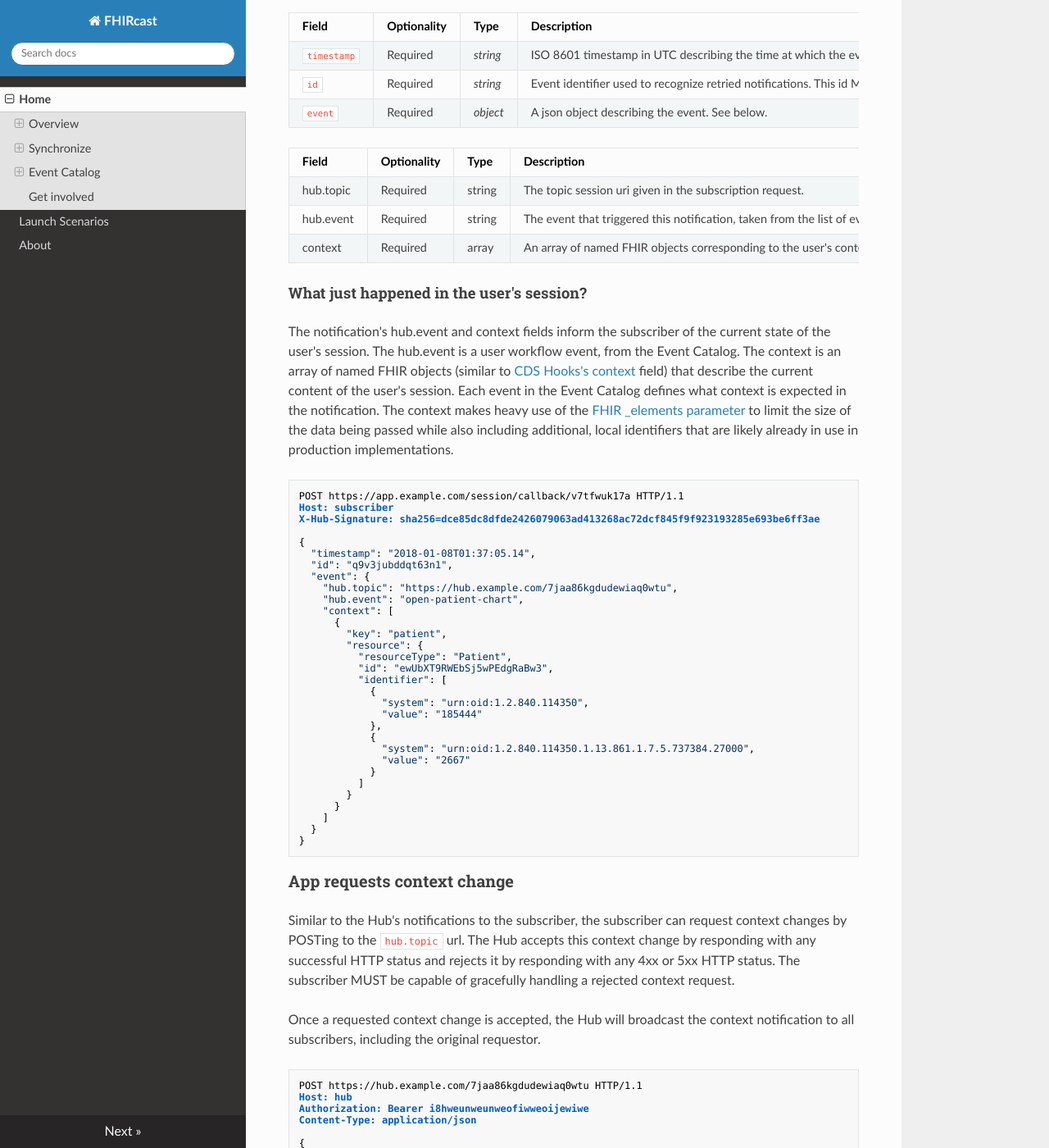
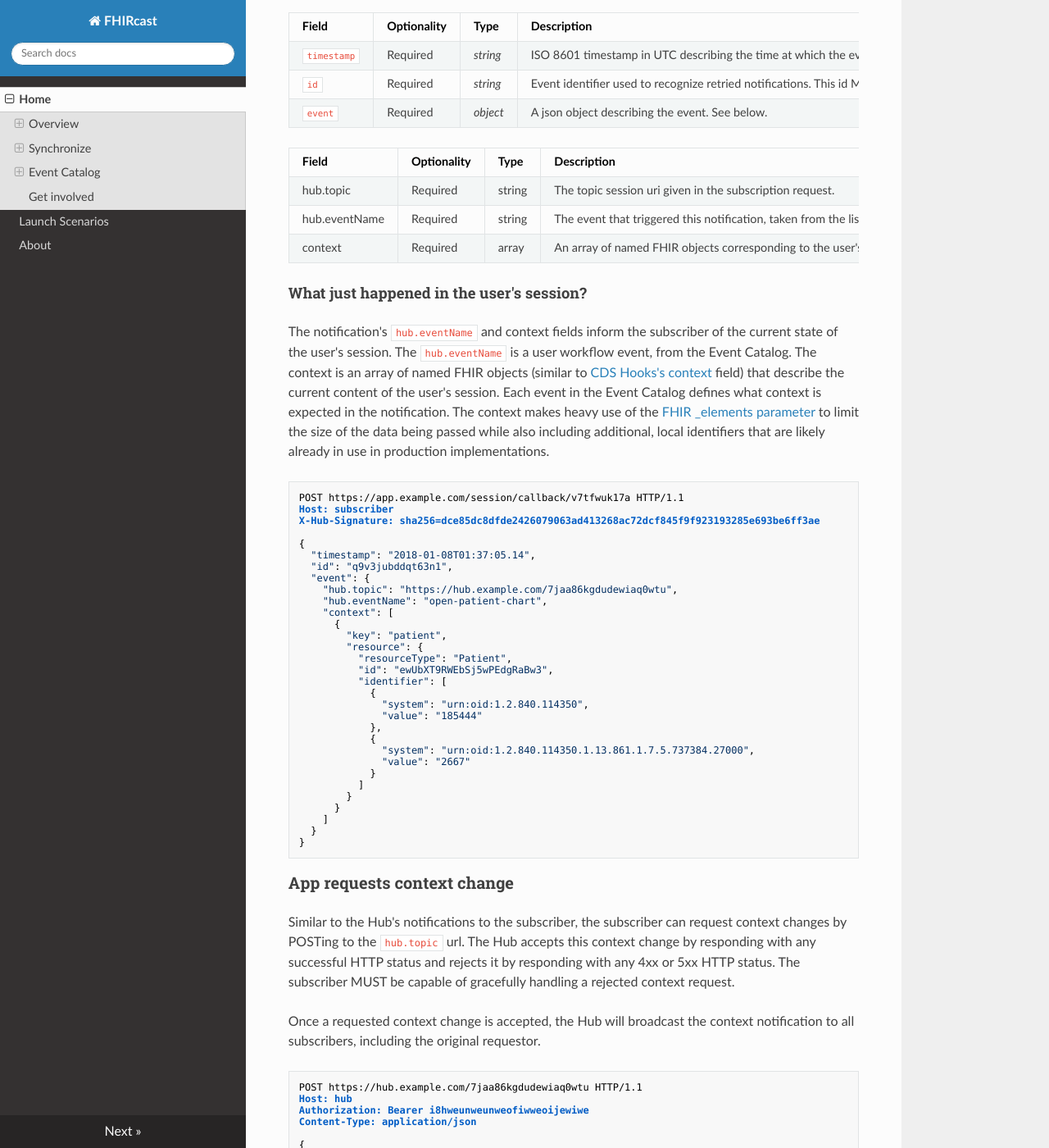
Before and after one commit to HL7/fhircast-docs, an MkDocs documentation site: the page built from docs/index.md, in a window 1280 px wide and 1400 px high, scrolled down 5627 px. Shown: the whole window at 82% size. Built offline with MkDocs 1.6.1, drawn with Linux system fonts in a browser that asks for light colours; nearby versions of some CDN libraries; old or Windows-style settings are respelled for this version of MkDocs; some of the changed text lies outside the part shown.

Commit message:
change hub.event to hub.eventName
Small, but breaking change to the notification message and context change request message.

````diff
--- a/docs/index.md
+++ b/docs/index.md
@@ -117,7 +117,7 @@ meu3we944ix80ox
 The hub MUST consider other server response codes (3xx, 4xx, 5xx) to mean that the verification request has failed. If the subscriber returns an HTTP success (2xx) but the content body does not match the hub.challenge parameter, the hub MUST also consider verification to have failed.
 
 ### App may request current context
-Following a launch, in addition to subscribing for future events, a client may request the current context of a given session. The client queries the Hub's topic url to check the current context for the session represented by the topic. Event-driven context notifications should take precedence. Note that no `hub.event` is present in the response.
+Following a launch, in addition to subscribing for future events, a client may request the current context of a given session. The client queries the Hub's topic url to check the current context for the session represented by the topic. Event-driven context notifications should take precedence. Note that no `hub.eventName` is present in the response.
 
 ```
 GET https://hub.example.com/7jaa86kgdudewiaq0wtu
@@ -209,11 +209,11 @@ Field | Optionality | Type | Description
 Field | Optionality | Type | Description
 --- | --- | --- | ---
 hub.topic | Required | string | The topic session uri given in the subscription request.
-hub.event| Required | string | The event that triggered this notification, taken from the list of events from the subscription request.
+hub.eventName| Required | string | The event that triggered this notification, taken from the list of events from the subscription request.
 context | Required | array | An array of named FHIR objects corresponding to the user's context after the given event has occurred. Common FHIR resources are: Patient, Encounter, ImagingStudy and List. The hub MUST only return FHIR resources that can be accessed with the existing OAuth2 access_token.
 
 #### What just happened in the user's session?
-The notification's hub.event and context fields inform the subscriber of the current state of the user's session. The hub.event is a user workflow event, from the Event Catalog. The context is an array of named FHIR objects (similar to [CDS Hooks's context](https://cds-hooks.org/specification/1.0/#http-request_1) field) that describe the current content of the user's session. Each event in the Event Catalog defines what context is expected in the notification. The context makes heavy use of the [FHIR _elements parameter](https://www.hl7.org/fhir/search.html#elements) to limit the size of the data being passed while also including additional, local identifiers that are likely already in use in production implementations.
+The notification's `hub.eventName` and context fields inform the subscriber of the current state of the user's session. The `hub.eventName` is a user workflow event, from the Event Catalog. The context is an array of named FHIR objects (similar to [CDS Hooks's context](https://cds-hooks.org/specification/1.0/#http-request_1) field) that describe the current content of the user's session. Each event in the Event Catalog defines what context is expected in the notification. The context makes heavy use of the [FHIR _elements parameter](https://www.hl7.org/fhir/search.html#elements) to limit the size of the data being passed while also including additional, local identifiers that are likely already in use in production implementations.
 
 
 ```
@@ -226,7 +226,7 @@ X-Hub-Signature: sha256=dce85dc8dfde2426079063ad413268ac72dcf845f9f923193285e693
   "id": "q9v3jubddqt63n1",
   "event": {
     "hub.topic": "https://hub.example.com/7jaa86kgdudewiaq0wtu",
-    "hub.event": "open-patient-chart",
+    "hub.eventName": "open-patient-chart",
     "context": [
       {
         "key": "patient",
@@ -267,7 +267,7 @@ Content-Type: application/json
   "id": "wYXStHqxFQyHFELh",
   "event": {
     "hub.topic": "https://hub.example.com/7jaa86kgdudewiaq0wtu",
-    "hub.event": "close-patient-chart",
+    "hub.eventName": "close-patient-chart",
     "context": [
       {
         "key": "patient",
````
